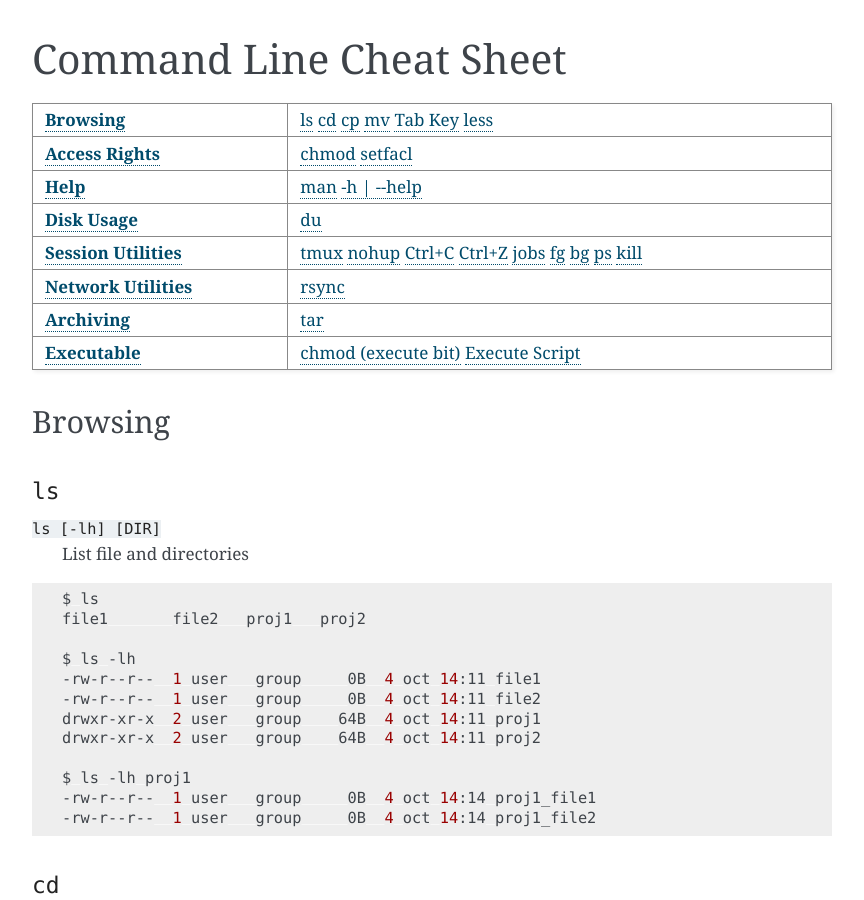
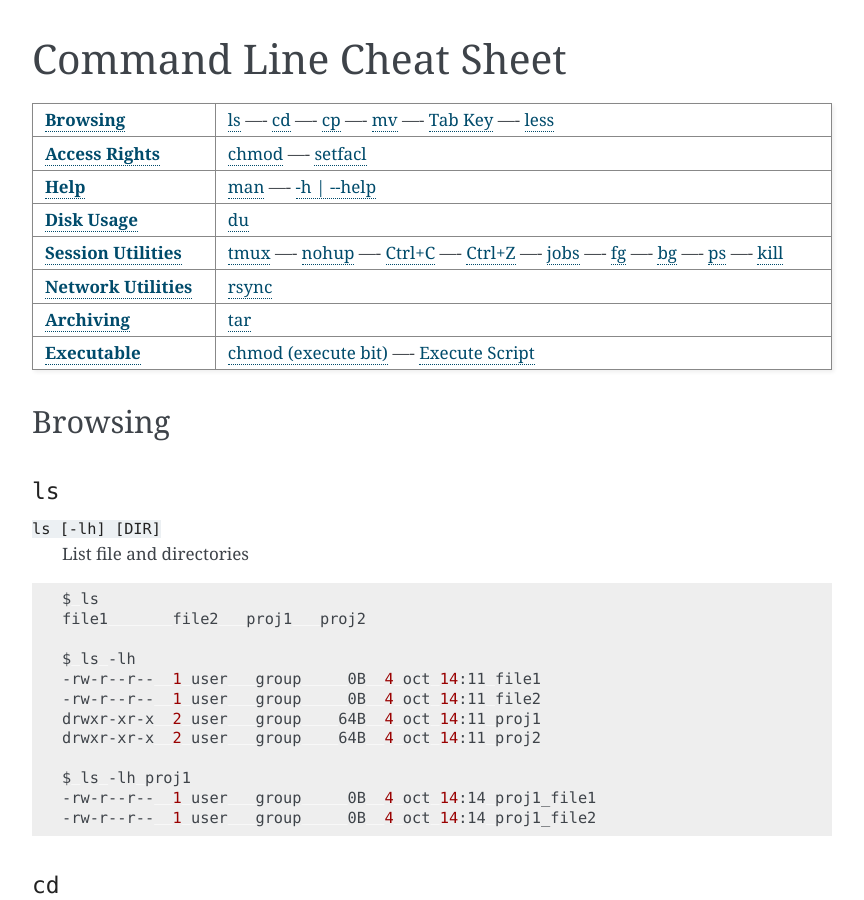
Before and after one commit to satyaog/cli-cheatsheet, a Sphinx documentation site: the page built from docs/source/index.rst, in a window 1280 px wide and 900 px high. Shown: the whole window, without its empty margins (168-1032 px from the left). Built offline with Sphinx 7.4.7, drawn with Linux system fonts in a browser that asks for light colours.

```diff
--- a/docs/source/index.rst
+++ b/docs/source/index.rst
@@ -15,36 +15,36 @@ Command Line Cheat Sheet
    :width: 100%
 
    * - `Browsing`_
-     - `ls`_ \
-       `cd`_ \
-       `cp`_ \
-       `mv`_ \
-       `Tab Key`_ \
+     - `ls`_ ----
+       `cd`_ ----
+       `cp`_ ----
+       `mv`_ ----
+       `Tab Key`_ ----
        `less`_
    * - `Access Rights`_
-     - `chmod`_ \
+     - `chmod`_ ----
        `setfacl`_
    * - `Help`_
-     - `man`_ \
+     - `man`_ ----
        `-h | \--help`_
    * - `Disk Usage`_
      - `du`_
    * - `Session Utilities`_
-     - `tmux`_ \
-       `nohup`_ \
-       `Ctrl+C`_ \
-       `Ctrl+Z`_ \
-       `jobs`_ \
-       `fg`_ \
-       `bg`_ \
-       `ps`_ \
+     - `tmux`_ ----
+       `nohup`_ ----
+       `Ctrl+C`_ ----
+       `Ctrl+Z`_ ----
+       `jobs`_ ----
+       `fg`_ ----
+       `bg`_ ----
+       `ps`_ ----
        `kill`_
    * - `Network Utilities`_
      - `rsync`_
    * - `Archiving`_
      - `tar`_
    * - `Executable`_
-     - `chmod (execute bit)`_ \
+     - `chmod (execute bit)`_ ----
        `Execute Script`_
 
 ********
```
Also changed, not shown: other parts of docs/source/index.rst (+2 -2 lines).
